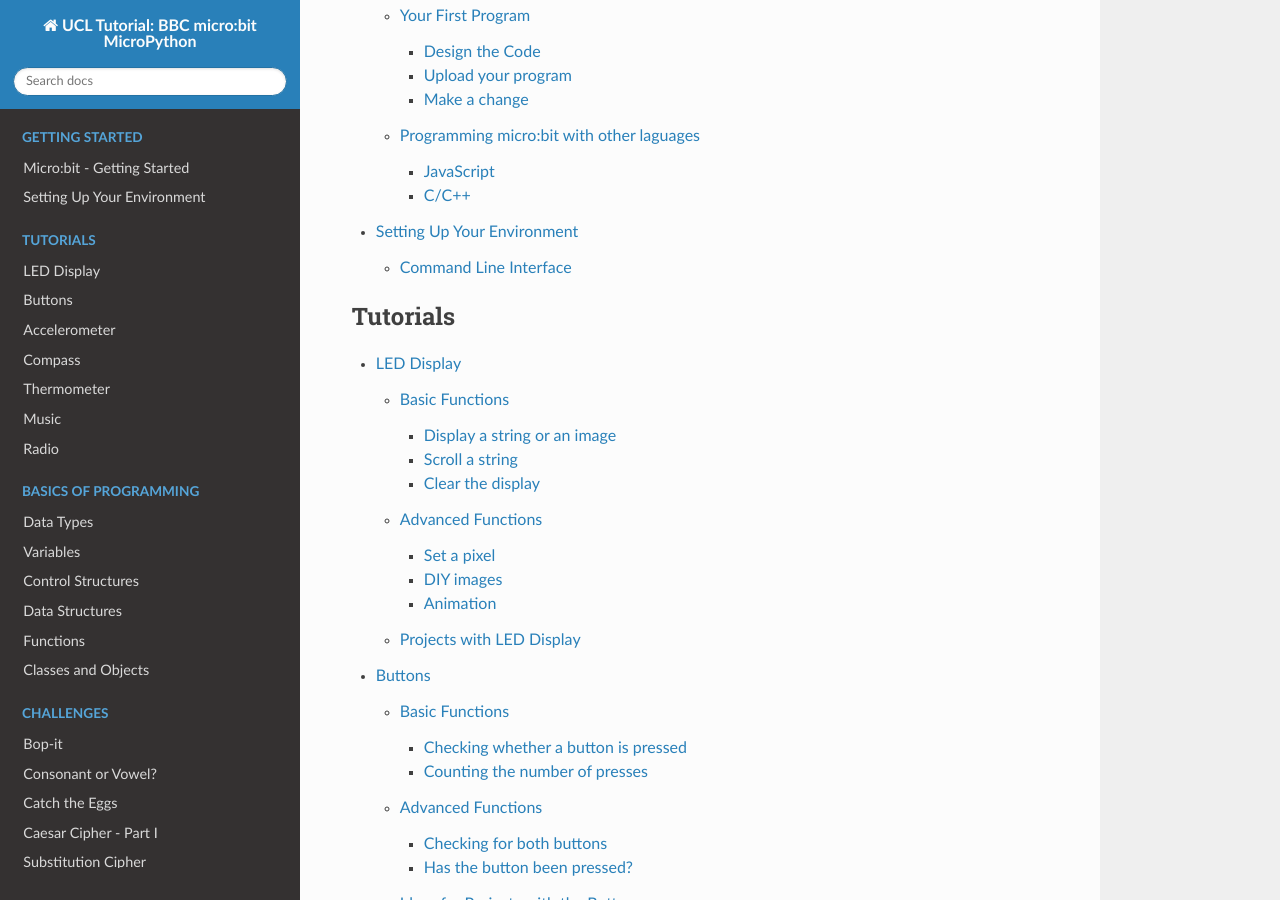
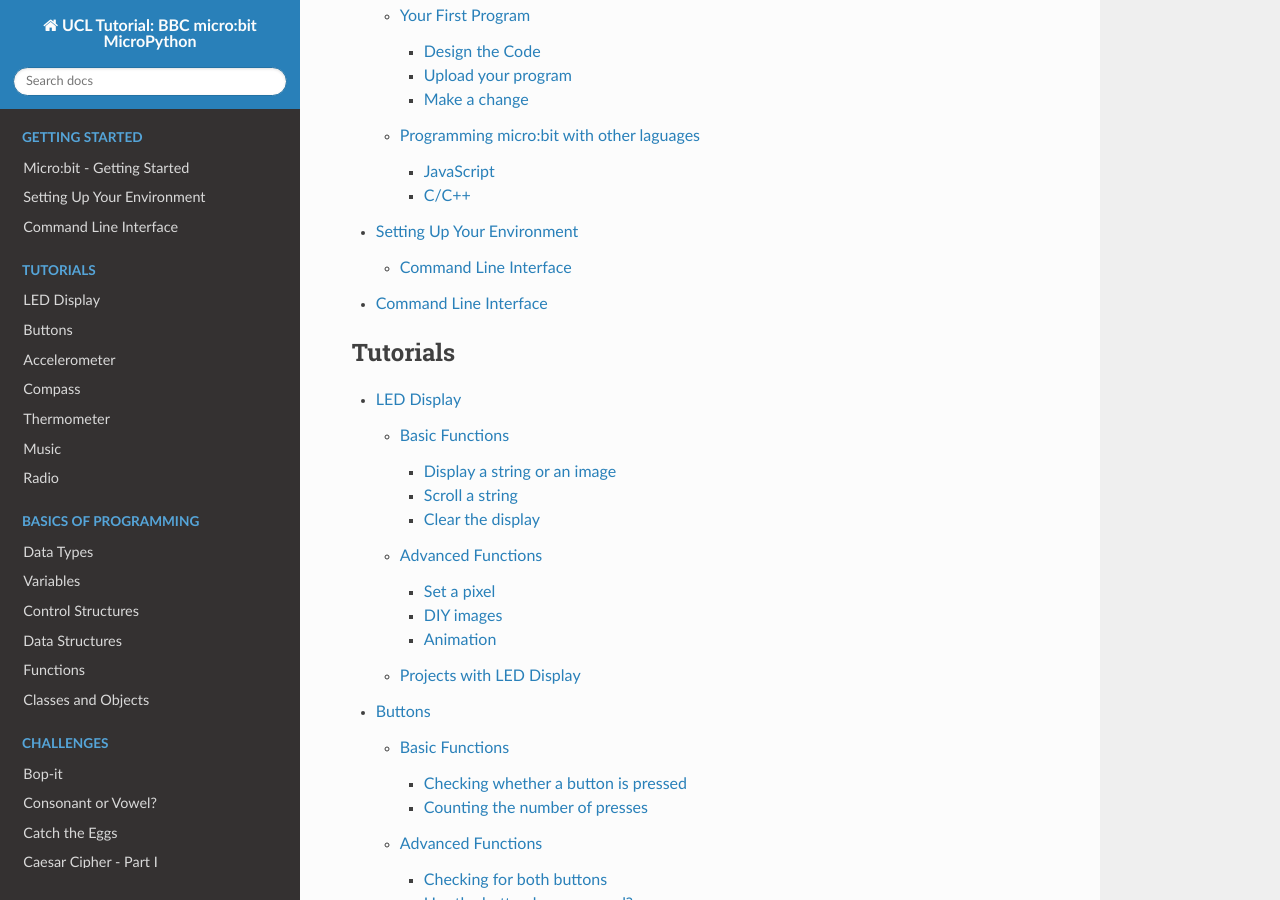
Before and after one commit to rharbird/microbit-challenges, a Sphinx documentation site: the page built from docs/source/index.rst, in a window 1280 px wide and 900 px high, scrolled down 1376 px. Built offline with Sphinx 7.4.7 and the Read the Docs theme 2.0.0, drawn with Linux system fonts in a browser that asks for light colours; pages that are not in the unit, such as notebooks, are missing from menus.

Commit message:
Add CLI section

```diff
--- a/docs/source/index.rst
+++ b/docs/source/index.rst
@@ -34,6 +34,7 @@ If you would like to contribute to this resource, go ahead! Install git and crea
 
    introduction/getting_started.rst
    introduction/environment.rst
+   introduction/cmd.rst
 
 .. toctree::
    :maxdepth:1
--- /dev/null
+++ b/docs/source/introduction/cmd.rst
@@ -0,0 +1,3 @@
+***********************
+Command Line Interface
+***********************
```
